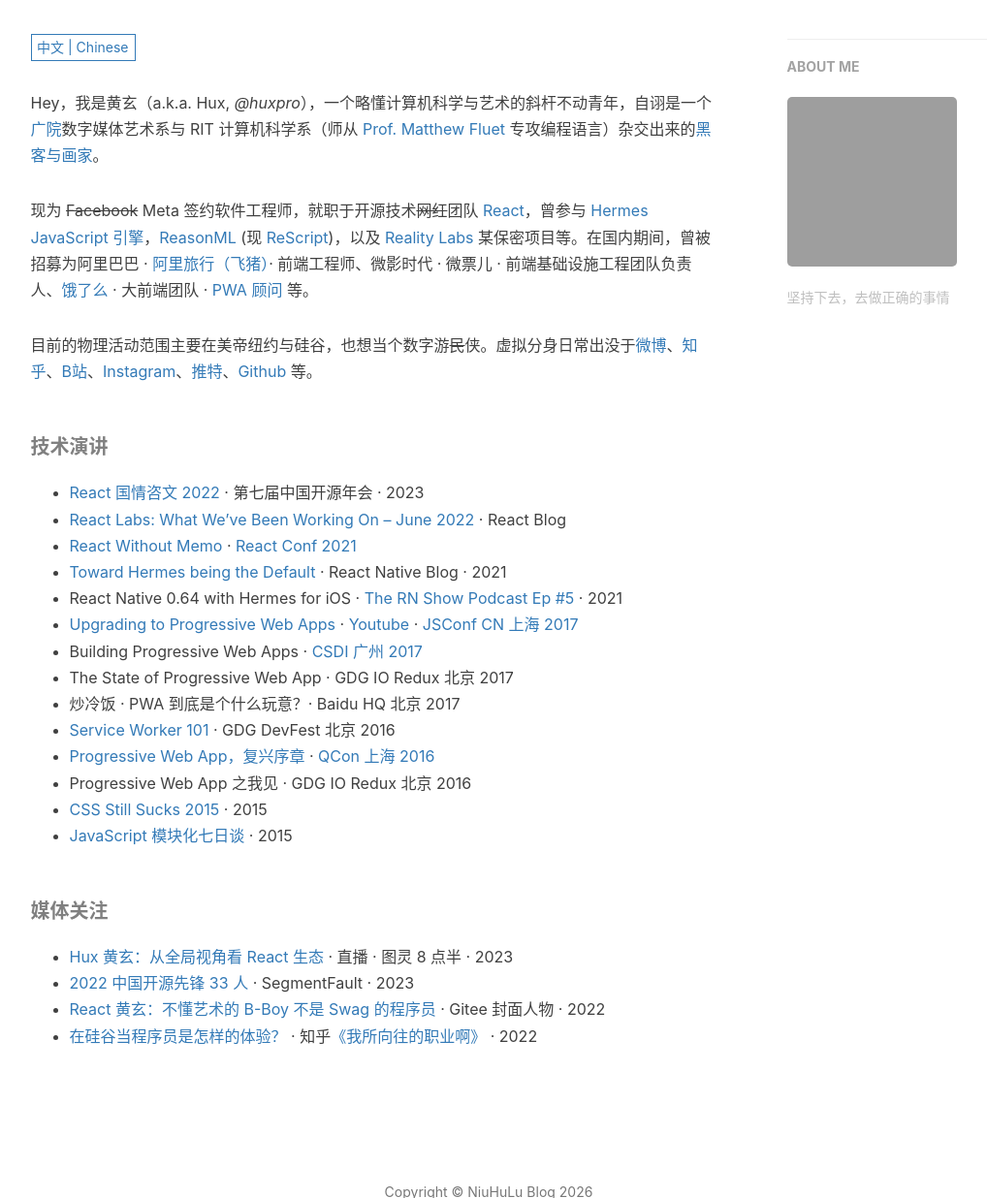
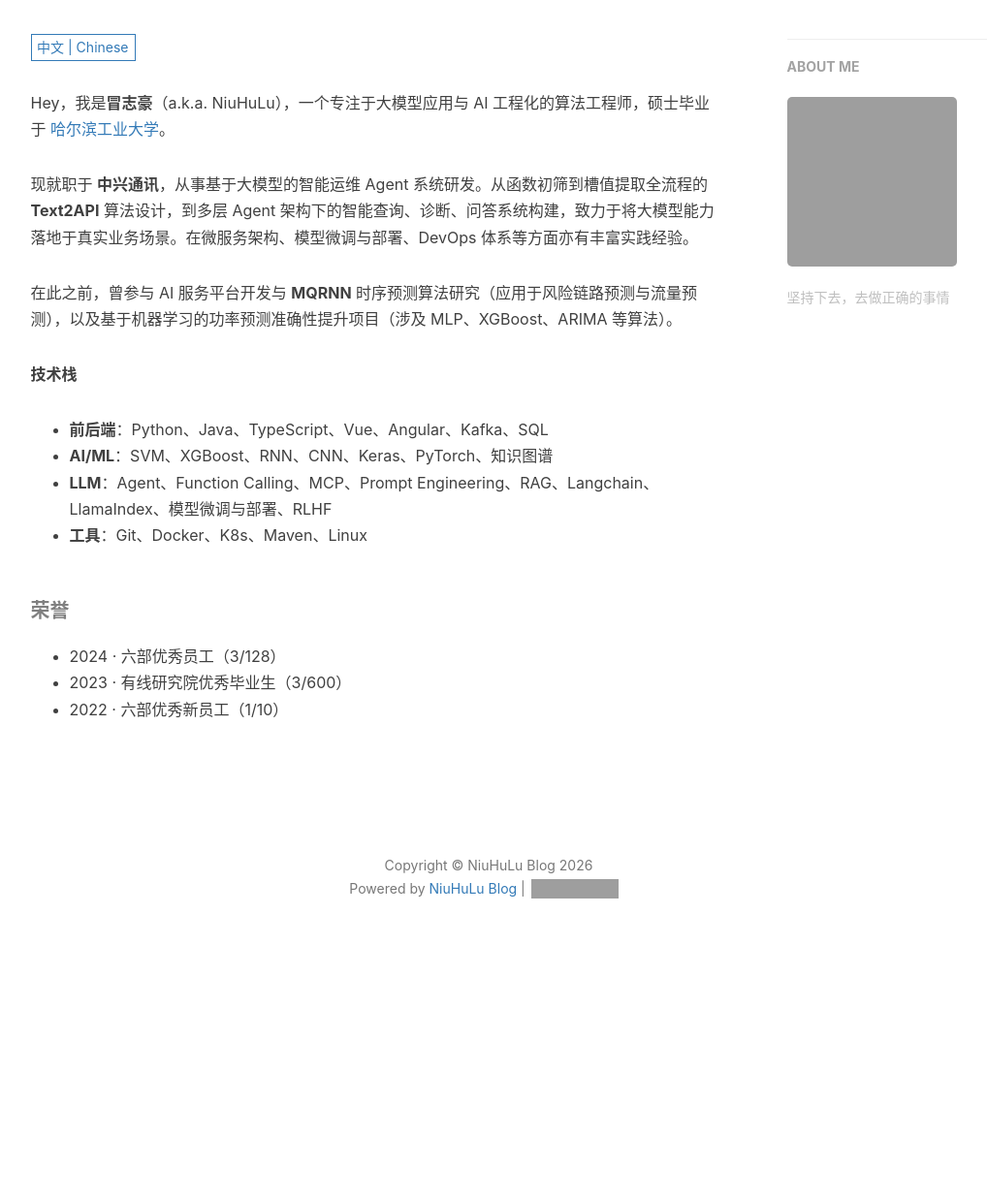
Before and after one commit to niuhuluzhihao/niuhuluzhihao.github.io, a Jekyll site: the page built from about.html, in a window 1280 px wide and 1400 px high, scrolled down 254 px. Shown: the part 164-1400 px from the top of the window at 97% size, without its empty margins (136-1154 px from the left). Built offline with Jekyll 4.4.1, drawn with Linux system fonts in a browser that asks for light colours; nearby versions of some CDN libraries; comment, search, counter and statistics services are not loaded; after the commit the page ends 1439 px from its top, so only the background shows below that; grey boxes are pictures that could not be loaded.

Commit message:
修改个人博客

```diff
--- a/_includes/about/zh.md
+++ b/_includes/about/zh.md
@@ -1,57 +1,18 @@
-Hey，我是黄玄（a.k.a. Hux, _@huxpro_），一个略懂计算机科学与艺术的斜杆不动青年，自诩是一个[广院](https://baike.baidu.com/item/%E4%B8%AD%E5%9B%BD%E4%BC%A0%E5%AA%92%E5%A4%A7%E5%AD%A6)数字媒体艺术系与 RIT 计算机科学系（师从 [Prof. Matthew Fluet](https://www.cs.rit.edu/~mtf/) 专攻编程语言）杂交出来的[黑客与画家](https://book.douban.com/subject/6021440/)。
+Hey，我是**冒志豪**（a.k.a. NiuHuLu），一个专注于大模型应用与 AI 工程化的算法工程师，硕士毕业于 [哈尔滨工业大学](https://www.hit.edu.cn/)。
 
-现为 <del>Facebook</del> Meta 签约软件工程师，就职于开源技术<del>网红</del>团队 [React](https://beta.reactjs.org/community/meet-the-team#react-core)，曾参与 [Hermes JavaScript 引擎](https://hermesengine.dev/)，[ReasonML](https://reasonml.github.io/) (现 [ReScript](https://rescript-lang.org/))，以及 [Reality Labs](https://tech.fb.com/ar-vr/) 某保密项目等。在国内期间，曾被招募为阿里巴巴 · [阿里旅行（飞猪）](http://alitrip.com)· 前端工程师、微影时代 · 微票儿 · 前端基础设施工程团队负责人、[饿了么](https://ele.me/) · 大前端团队 · [PWA 顾问](https://medium.com/elemefe/upgrading-ele-me-to-progressive-web-app-2a446832e509) 等。
+现就职于 **中兴通讯**，从事基于大模型的智能运维 Agent 系统研发。从函数初筛到槽值提取全流程的 **Text2API** 算法设计，到多层 Agent 架构下的智能查询、诊断、问答系统构建，致力于将大模型能力落地于真实业务场景。在微服务架构、模型微调与部署、DevOps 体系等方面亦有丰富实践经验。
 
+在此之前，曾参与 AI 服务平台开发与 **MQRNN** 时序预测算法研究（应用于风险链路预测与流量预测），以及基于机器学习的功率预测准确性提升项目（涉及 MLP、XGBoost、ARIMA 等算法）。
 
-目前的物理活动范围主要在美帝纽约与硅谷，也想当个数字游<del>民</del>侠。虚拟分身日常出没于[微博](https://weibo.com/huxpro)、[知乎](https://www.zhihu.com/people/huxpro/pins/posts)、[B站](https://space.bilibili.com/43271611)、[Instagram](https://www.instagram.com/huxpro/)、[推特](https://twitter.com/Huxpro/)、[Github](https://github.com/huxpro) 等。
+**技术栈**
 
+- **前后端**：Python、Java、TypeScript、Vue、Angular、Kafka、SQL
+- **AI/ML**：SVM、XGBoost、RNN、CNN、Keras、PyTorch、知识图谱
+- **LLM**：Agent、Function Calling、MCP、Prompt Engineering、RAG、Langchain、LlamaIndex、模型微调与部署、RLHF
+- **工具**：Git、Docker、K8s、Maven、Linux
 
-##### 技术演讲
+##### 荣誉
 
-- [React 国情咨文 2022][13] · 第七届中国开源年会 · 2023
-- [React Labs: What We've Been Working On – June 2022][12] · React Blog
-- [React Without Memo][11] · [React Conf 2021](https://conf.reactjs.org/)
-- [Toward Hermes being the Default][11] · React Native Blog · 2021
-- React Native 0.64 with Hermes for iOS · [The RN Show Podcast Ep #5](https://www.callstack.com/podcast-react-native-show) · 2021
-- [Upgrading to Progressive Web Apps][9] · [Youtube](https://www.youtube.com/watch?v=RWzMF-1fjJ8&t=1s) · [JSConf CN 上海 2017](http://2017.jsconf.cn/)
-- Building Progressive Web Apps · [CSDI 广州 2017](http://www.csdisummit.com/)
-- The State of Progressive Web App · GDG IO Redux 北京 2017
-- 炒冷饭 · PWA 到底是个什么玩意？· Baidu HQ 北京 2017
-- [Service Worker 101][5] · GDG DevFest 北京 2016
-- [Progressive Web App，复兴序章][4] · [QCon 上海 2016](http://2016.qconshanghai.com/presentation/3111)
-- Progressive Web App 之我见 · GDG IO Redux 北京 2016
-- [CSS Still Sucks 2015][2] · 2015
-- [JavaScript 模块化七日谈][1] · 2015
-
-
-##### 媒体关注
-
-- [Hux 黄玄：从全局视角看 React 生态][14] · 直播 · 图灵 8 点半 · 2023
-- [2022 中国开源先锋 33 人][18] · SegmentFault · 2023
-- [React 黄玄：不懂艺术的 B-Boy 不是 Swag 的程序员][16] · Gitee 封面人物 · 2022
-- [在硅谷当程序员是怎样的体验？][17] · 知乎[《我所向往的职业啊》](https://movie.douban.com/subject/36015036/) · 2022
-
-<!--
-- [掘金 AMA：我是前端娱乐圈的老人 & Facebook 实习生 -- 黄玄][19] · 2018
--->
-
-
-[1]: //huangxuan.me/2015/07/09/js-module-7day/
-[2]: //huangxuan.me/2015/12/28/css-sucks-2015/
-[3]: //huangxuan.me/2016/06/05/pwa-in-my-pov/
-[4]: //huangxuan.me/2016/10/20/pwa-qcon2016/
-[5]: //huangxuan.me/2016/11/20/sw-101-gdgdf/
-[6]: https://yanshuo.io/assets/player/?deck=58ac8598b123db0067292f92 "PWA Rehashing"
-[7]: https://yanshuo.io/assets/player/?deck=593ad6fbfe88c2006a0a0d6d "The State of PWA"
-[8]: https://yanshuo.io/assets/player/?deck=594d673d570c357d0698a950 "Building PWA"
-[9]: //huangxuan.me/jsconfcn2017/
-[10]: https://reactnative.dev/blog/2021/10/26/toward-hermes-being-the-default
-[11]: https://youtu.be/lGEMwh32soc
-[12]: https://reactjs.org/blog/2022/06/15/react-labs-what-we-have-been-working-on-june-2022.html
-[13]: https://www.bilibili.com/video/BV1LY411Q7hC/?spm_id_from=333.999.0.0
-[14]: https://appycyfaqcq1951.pc.xiaoe-tech.com/p/t_pc/course_pc_detail/video/v_64477dbfe4b0cf39e6c11d2a
-[15]: https://segmentfault.com/a/1190000043208486
-[16]: https://gitee.com/gitee-stars/30
-[17]: https://www.zhihu.com/zvideo/1542577108190068737?page=ogv
-[18]: https://segmentfault.com/a/1190000043208486
-[19]: https://juejin.cn/post/6844903750155419655
+- 2024 · 六部优秀员工（3/128）
+- 2023 · 有线研究院优秀毕业生（3/600）
+- 2022 · 六部优秀新员工（1/10）
```
Also changed, not shown: 1 other file.
